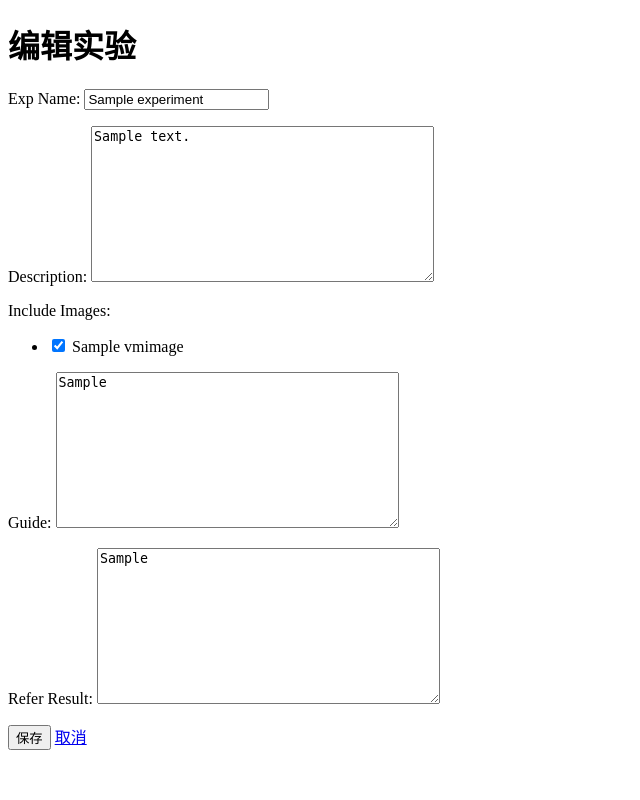
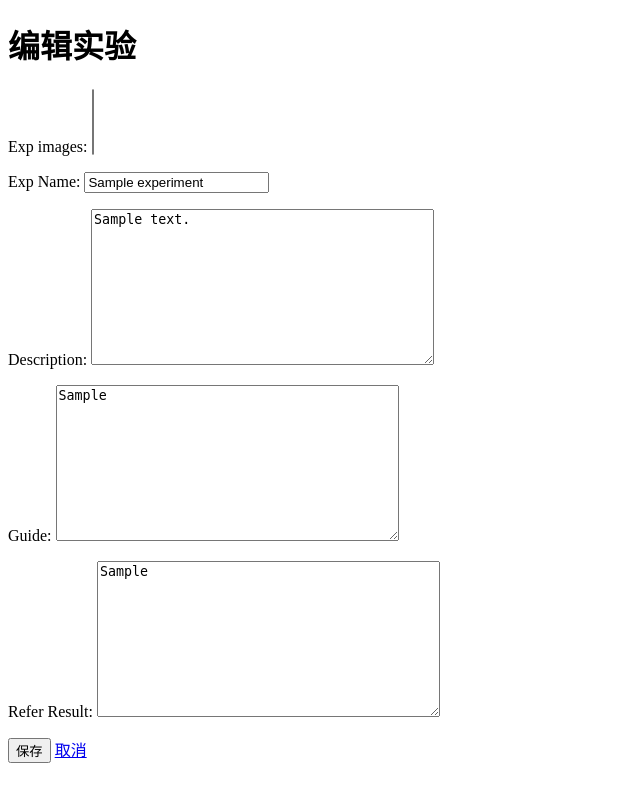
Before and after one commit to JJJoshua/file_upload_download, a Django app: page /update_experiment/ in a window 1280 px wide. Shown: the whole page, without its empty margins (0-640 px from the left). Run offline with Django 3.2, Linux system fonts and the light colour scheme; tables that the repository leaves empty hold one stand-in row (values such as "Sample post").

Commit message:
3.30code

```diff
--- a/qlsite/delete/views.py
+++ b/qlsite/delete/views.py
@@ -41,7 +41,7 @@
     img = VMImage.objects.get(name=image_name)
 
     if img.owner_id == user_id:
-        image_id = img.image_id
+        image_id = img.image_id #image_id存的是openstack中的image_id
         conn = createconn.create_connection(auth_url, region_name, project_name, auth_username, auth_password)
 
         #删除OpenStack中的镜像
--- a/qlsite/search/templates/search.html
+++ b/qlsite/search/templates/search.html
@@ -6,9 +6,10 @@
 </head>
 <body>
 <p>查询表格</p>
-</br>
+<br>
 <form enctype="multipart/form-data"  method="post">
     {{ rf.as_p }}
     <input type="submit" value="search"/>
+    </form>
 </body>
 </html>
--- a/qlsite/update/forms.py
+++ b/qlsite/update/forms.py
@@ -1,6 +1,6 @@
 # -*- coding: UTF-8 -*-
 from django import forms
-from repo_manage.models import VMImage
+from repo_manage.models import VMImage, Experiment
 
 class update_exp_form(forms.Form):
     name = forms.CharField(label='Exp Name', max_length=150)
@@ -20,3 +20,27 @@
     def __init__(self,*args,**kwargs):
         super(update_exp_form, self).__init__(*args, **kwargs)
         self.fields['images_id_list'].choices = [(i.pk, i.name) for i in VMImage.objects.all()]
+
+class update_exp_form1(forms.ModelForm):
+    name = forms.CharField(label='Exp Name', max_length=150)
+    desc = forms.CharField(label='Description', max_length=500,
+                           widget=forms.Textarea(),
+                           required=False)
+    # images_id_list = forms.MultipleChoiceField(label='Include Images',
+    #                                           widget=forms.CheckboxSelectMultiple,
+    #                                           )
+    guide = forms.CharField(label="Guide",
+                            widget=forms.Textarea(),
+                            required=False)
+    refer_result = forms.CharField(label="Refer Result",
+                                   widget=forms.Textarea(),
+                                   required=False, )
+
+    # def __init__(self,*args,**kwargs):
+    #     super(update_exp_form, self).__init__(*args, **kwargs)
+    #     self.fields['images_id_list'].choices = [(i.pk, i.name) for i in VMImage.objects.all()]
+
+
+    class Meta:
+        model = Experiment
+        fields = ['exp_images']
--- a/qlsite/update/views.py
+++ b/qlsite/update/views.py
@@ -2,10 +2,97 @@
 from django.shortcuts import render, render_to_response
 from django.http import HttpResponse, HttpResponseRedirect
 from repo_manage.models import VMImage,Experiment
-from forms import update_exp_form
+from forms import update_exp_form, update_exp_form1
 import datetime
 
+
 # Create your views here.
+# def update_experiment(request):
+#
+#     #用户信息,josh_id=2
+#     user_id = 2
+#
+#     #实验信息
+#     exp_id = 1
+#
+#     experiment = Experiment.objects.get(id=exp_id)
+#     image_list = experiment.exp_images.all()
+#     # 暂时不考虑网络资源，之后注释同样理由
+#     # networkList = experiment.exp_network.all()
+#     images_id_list = []
+#     # networks_idList = []
+#     for item in image_list:
+#         images_id_list.append(item.id)
+#     # for item in networkList:
+#     #     networks_idList.append(item.id)
+#
+#     # edit and update the exp
+#     if request.method == 'POST':
+#         rf = update_exp_form(request.POST)
+#         # get input data from form
+#         update_name = rf.data['name']
+#         update_desc = rf.data['desc']
+#         #update_images_id_list = rf.data['images_id_list']
+#         update_images_id_list = request.POST.getlist('images_id_list')
+#         # update_networks_idList = rf.data['networks_id_list']
+#         update_guide = rf.data['guide']
+#         update_refer_result = rf.data['refer_result']
+#
+#         update_image_list = []
+#         # update_networkList = []
+#
+#
+#         # print "123"
+#         # print update_images_id_list
+#         for i in update_images_id_list:
+#             update_image_list.append(VMImage.objects.get(id=i))
+#         # for i in update_networks_idList:
+#         #     update_networkList.append(Network.objects.get(id=i))
+#
+#         # update basic info for exp
+#         re = Experiment.objects.filter(id=exp_id).update(exp_name=update_name, exp_description=update_desc,
+#                                                          exp_image_count=len(update_image_list), exp_guide=update_guide,
+#                                                          exp_result=update_refer_result,
+#                                                          exp_updatetime=datetime.datetime.now())
+#         update_e = Experiment.objects.get(id=exp_id)
+#         # update image list and network list for exp
+#         for i in range(0, len(update_image_list)):
+#             if update_image_list[i] not in image_list:
+#                 update_e.exp_images.add(update_image_list[i])
+#                 # print "######"
+#                 # print update_image_list[i]
+#         for j in range(0, len(image_list)):
+#             if image_list[j] not in update_image_list:
+#                 update_e.exp_images.remove(image_list[j])
+#                 # print "@@@@@"
+#                 # print update_image_list[i]
+#
+#         # for item in update_networkList:
+#         #     if item not in networkList:
+#         #         update_e.exp_network.add(item)
+#         # for item in networkList:
+#         #     if item not in update_networkList:
+#         #         update_e.exp_network.remove(item)
+#         # refersh the exp list
+#         return HttpResponseRedirect('/update_experiment/')
+#     else:
+#         # initial the form
+#         attrs = {}
+#         attrs['name'] = experiment.exp_name
+#         attrs['desc'] = experiment.exp_description
+#         attrs['images_id_list'] = images_id_list
+#         # attrs['networks_idList'] = networks_idList
+#         attrs['guide'] = experiment.exp_guide
+#         attrs['refer_result'] = experiment.exp_result
+#         gf = update_exp_form(initial=attrs)
+#     return render_to_response("exp_update.html", {'rf': gf})
+
+
+def update_image(request):
+    pass
+
+
+#使用动态生成表单的成果
 def update_experiment(request):
 
     #用户信息,josh_id=2
@@ -28,19 +115,25 @@
     # edit and update the exp
     if request.method == 'POST':
         rf = update_exp_form(request.POST)
+
+        #动态生成复选框
+        rf.base_fields['images_id_list'].queryset = VMImage.objects.filter(owner_id=2)
+
         # get input data from form
         update_name = rf.data['name']
         update_desc = rf.data['desc']
         #update_images_id_list = rf.data['images_id_list']
-        update_images_id_list = request.POST.getlist('images_id_list')
+        update_images_id_list = request.POST.getlist('exp_images')
         # update_networks_idList = rf.data['networks_id_list']
         update_guide = rf.data['guide']
         update_refer_result = rf.data['refer_result']
 
         update_image_list = []
         # update_networkList = []
-        print "123"
-        print update_images_id_list
+
+
+        # print "123"
+        # print update_images_id_list
         for i in update_images_id_list:
             update_image_list.append(VMImage.objects.get(id=i))
         # for i in update_networks_idList:
@@ -56,13 +149,13 @@
         for i in range(0, len(update_image_list)):
             if update_image_list[i] not in image_list:
                 update_e.exp_images.add(update_image_list[i])
-                print "######"
-                print update_image_list[i]
+                # print "######"
+                # print update_image_list[i]
         for j in range(0, len(image_list)):
             if image_list[j] not in update_image_list:
                 update_e.exp_images.remove(image_list[j])
-                print "@@@@@"
-                print update_image_list[i]
+                # print "@@@@@"
+                # print update_image_list[i]
 
         # for item in update_networkList:
         #     if item not in networkList:
@@ -77,13 +170,12 @@
         attrs = {}
         attrs['name'] = experiment.exp_name
         attrs['desc'] = experiment.exp_description
-        attrs['images_id_list'] = images_id_list
+        attrs['exp_images'] = images_id_list
         # attrs['networks_idList'] = networks_idList
         attrs['guide'] = experiment.exp_guide
         attrs['refer_result'] = experiment.exp_result
-        gf = update_exp_form(initial=attrs)
+        gf = update_exp_form1(initial=attrs)
+        # gf = update_exp_form1()
+        # 动态生成复选框
+        gf.base_fields['exp_images'].queryset = VMImage.objects.filter(owner_id=2)
     return render_to_response("exp_update.html", {'rf': gf})
-
-
-def update_image(request):
-    pass
--- a/qlsite/upload/views.py
+++ b/qlsite/upload/views.py
@@ -17,7 +17,6 @@
 
 
 #上传文件
-
 
 #验证输入的镜像名是否可用
 def valid_name(name):
```
Also changed, not shown: 4 other files.
